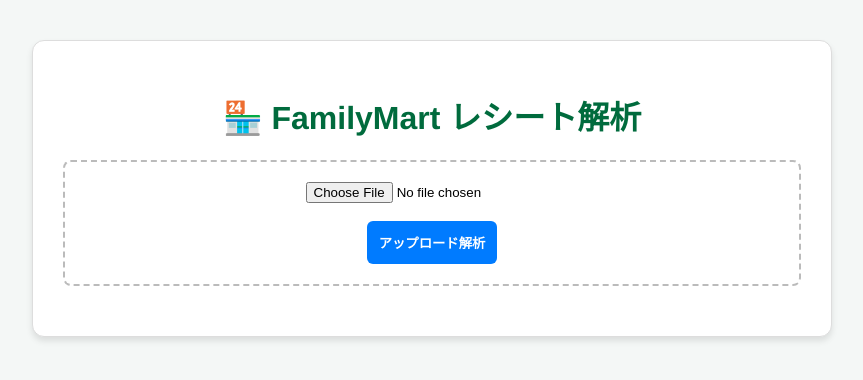
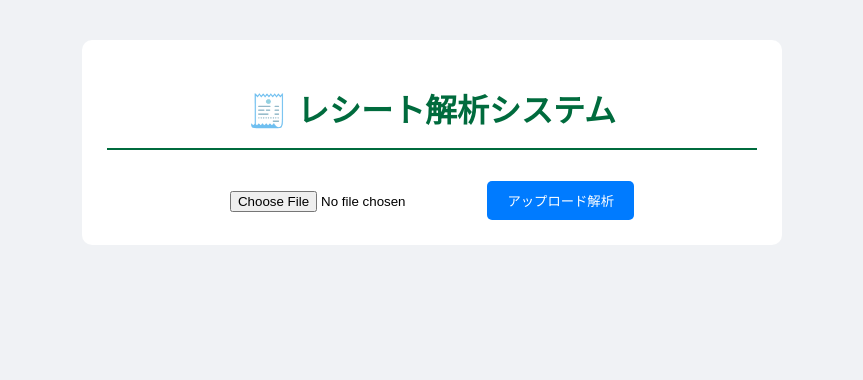
Before and after one commit to 24jn0410/receipt-ocr-render, a Flask app: page / in a window 1280 px wide. Shown: the top 380 px of the page, without its empty margins (208-1071 px from the left). Run offline with Flask 3, Linux system fonts and the light colour scheme.

Commit message:
Update index.html

```diff
--- a/templates/index.html
+++ b/templates/index.html
@@ -2,76 +2,56 @@
 <html lang="ja">
 <head>
     <meta charset="UTF-8">
-    <meta name="viewport" content="width=device-width, initial-scale=1.0">
-    <title>FamilyMart Receipt OCR</title>
+    <title>FamilyMart OCR Parser</title>
     <style>
-        body { font-family: 'Helvetica Neue', Arial, sans-serif; max-width: 800px; margin: 20px auto; padding: 20px; background-color: #f4f7f6; }
-        .container { background: white; border: 1px solid #ddd; padding: 30px; border-radius: 12px; box-shadow: 0 4px 6px rgba(0,0,0,0.1); }
-        h1 { text-align: center; color: #006b3d; } /* FamilyMart Color */
-        .upload-section { text-align: center; border: 2px dashed #bbb; padding: 20px; border-radius: 8px; margin-bottom: 20px; }
-        table { width: 100%; border-collapse: collapse; margin-top: 20px; background: #fff; }
-        th, td { border: 1px solid #eee; padding: 15px; text-align: left; }
-        th { background-color: #006b3d; color: white; }
-        .total-row { font-weight: bold; background: #f0fff0; font-size: 1.2em; }
-        .btn-group { display: flex; gap: 10px; margin-top: 20px; }
-        .btn { flex: 1; padding: 12px; border-radius: 6px; border: none; cursor: pointer; color: white; text-align: center; text-decoration: none; font-weight: bold; }
-        .btn-blue { background: #007bff; }
-        .btn-green { background: #28a745; }
-        .btn-gray { background: #6c757d; }
-        details { margin-top: 20px; color: #666; }
+        body { font-family: sans-serif; max-width: 700px; margin: 40px auto; background: #f0f2f5; line-height: 1.6; }
+        .card { background: white; padding: 25px; border-radius: 10px; shadow: 0 2px 5px rgba(0,0,0,0.1); }
+        h1 { color: #006b3d; text-align: center; border-bottom: 2px solid #006b3d; padding-bottom: 10px; }
+        table { width: 100%; border-collapse: collapse; margin: 20px 0; }
+        th, td { border: 1px solid #ddd; padding: 12px; text-align: left; }
+        th { background: #f8f9fa; }
+        .total { font-weight: bold; background: #e8f5e9; }
+        .btn { display: inline-block; padding: 10px 20px; background: #007bff; color: white; text-decoration: none; border-radius: 5px; border: none; cursor: pointer; margin-top: 10px; }
+        .btn-download { background: #28a745; }
+        .log-btn { background: #6c757d; }
+        pre { background: #eee; padding: 10px; font-size: 12px; overflow-x: auto; }
     </style>
 </head>
 <body>
-    <div class="container">
-        <h1>🏪 FamilyMart レシート解析</h1>
+    <div class="card">
+        <h1>🧾 レシート解析システム</h1>
+        <form method="post" enctype="multipart/form-data" style="text-align:center;">
+            <input type="file" name="file" accept="image/*" required>
+            <button type="submit" class="btn">アップロード解析</button>
+        </form>
 
-        <div class="upload-section">
-            <form method="post" enctype="multipart/form-data">
-                <input type="file" name="file" required accept="image/*">
-                <br><br>
-                <button type="submit" class="btn btn-blue" style="max-width: 200px;">アップロード解析</button>
+        {% if data %}
+        <h3>抽出結果</h3>
+        <table>
+            <thead><tr><th>商品名</th><th>価格</th></tr></thead>
+            <tbody>
+                {% for item in data.receipt_list %}
+                <tr><td>{{ item.name }}</td><td>¥{{ item.price }}</td></tr>
+                {% endfor %}
+                <tr class="total"><td>合計</td><td>¥{{ data.total }}</td></tr>
+            </tbody>
+        </table>
+
+        <div style="display:flex; gap:10px;">
+            <form action="/download_csv" method="post">
+                <input type="hidden" name="csv_content" value="{{ data.csv_data }}">
+                <button type="submit" class="btn btn-download">CSVをダウンロード</button>
+            </form>
+            <form action="/download_log" method="post">
+                <input type="hidden" name="log_content" value="{{ data.log_data }}">
+                <button type="submit" class="btn log-btn">ocr.logをダウンロード</button>
             </form>
         </div>
 
-        {% if data %}
-            <hr>
-            <h2>抽出結果</h2>
-            <table>
-                <thead>
-                    <tr>
-                        <th>項目</th>
-                        <th>金額</th>
-                    </tr>
-                </thead>
-                <tbody>
-                    {% for item in data.receipt_list %}
-                    <tr>
-                        <td>{{ item.name }}</td>
-                        <td>¥{{ item.price }}</td>
-                    </tr>
-                    {% endfor %}
-                    <tr class="total-row">
-                        <td>合計</td>
-                        <td>¥{{ data.total }}</td>
-                    </tr>
-                </tbody>
-            </table>
-
-            <div class="btn-group">
-                <form action="/download_csv" method="post" style="flex: 1;">
-                    <input type="hidden" name="csv_content" value="{{ data.csv_data }}">
-                    <button type="submit" class="btn btn-green">CSVダウンロード</button>
-                </form>
-                <form action="/download_log" method="post" style="flex: 1;">
-                    <input type="hidden" name="log_content" value="{{ data.log_data }}">
-                    <button type="submit" class="btn btn-gray">ocr.logダウンロード</button>
-                </form>
-            </div>
-
-            <details>
-                <summary>OCR 生テキスト (デバッグ用)</summary>
-                <pre style="background: #f8f8f8; padding: 15px; border-radius: 5px; font-size: 12px; overflow-x: auto;">{{ data.raw_text }}</pre>
-            </details>
+        <details style="margin-top:20px;">
+            <summary>OCR 生テキスト (ocr.log 内容)</summary>
+            <pre>{{ data.raw_text }}</pre>
+        </details>
         {% endif %}
     </div>
 </body>
```
